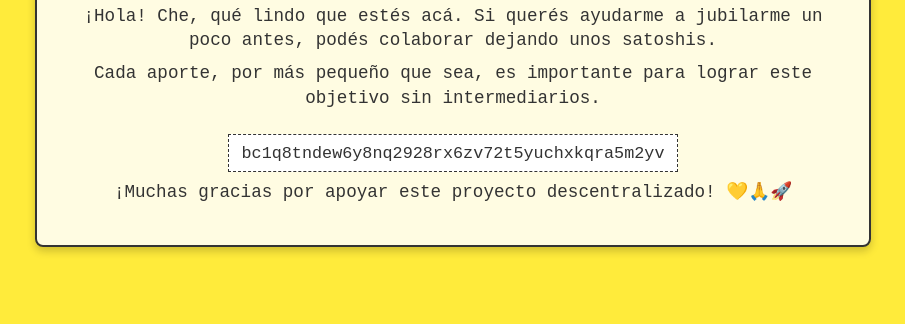
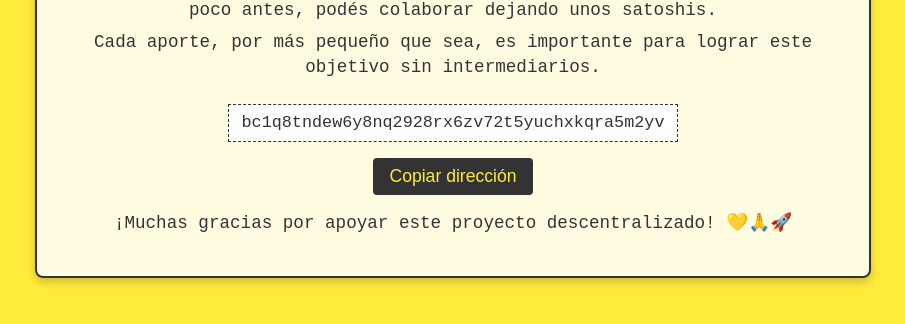
Before and after one commit to agustincf/satoshi, a plain HTML site: page index.html in a window 1280 px wide. Shown: the part 320-644 px from the top of the page, without its empty margins (187-1092 px from the left). Drawn offline with Linux system fonts and the light colour scheme.

Commit message:
Update index.html

```diff
--- a/index.html
+++ b/index.html
@@ -1,3 +1,4 @@
+
 <!DOCTYPE html>
 <html lang="es">
 <head>
@@ -46,6 +47,20 @@
       word-break: break-all;
       font-size: 0.95rem;
     }
+    .copy-btn {
+      display: block;
+      margin: 1rem auto;
+      padding: 0.5rem 1rem;
+      background: #333;
+      color: #FFEB3B;
+      border: none;
+      border-radius: 4px;
+      font-size: 1rem;
+      cursor: pointer;
+    }
+    .copy-btn:hover {
+      opacity: 0.8;
+    }
 
     /* Tablets and small desktops */
     @media (min-width: 600px) {
@@ -61,6 +76,9 @@
       }
       .address {
         font-size: 1rem;
+      }
+      .copy-btn {
+        font-size: 1.05rem;
       }
     }
 
@@ -79,6 +97,9 @@
       .address {
         font-size: 1.05rem;
       }
+      .copy-btn {
+        font-size: 1.1rem;
+      }
     }
   </style>
 </head>
@@ -87,9 +108,19 @@
     <h1>☆★ DONÁ SATOSHIS ★☆</h1>
     <p>¡Hola! Che, qué lindo que estés acá. Si querés ayudarme a jubilarme un poco antes, podés colaborar dejando unos satoshis.</p>
 <p>Cada aporte, por más pequeño que sea, es importante para lograr este objetivo sin intermediarios.</p>
-<div class="address">bc1q8tndew6y8nq2928rx6zv72t5yuchxkqra5m2yv</div>
-<p>¡Muchas gracias por apoyar este proyecto descentralizado! 💛🙏🚀</p>
-
+    <div class="address" id="btc-address">bc1q8tndew6y8nq2928rx6zv72t5yuchxkqra5m2yv</div>
+    <button class="copy-btn" id="copy-btn">Copiar dirección</button>
+    <p>¡Muchas gracias por apoyar este proyecto descentralizado! 💛🙏🚀</p>
   </div>
+  <script>
+    document.getElementById('copy-btn').addEventListener('click', function() {
+      const address = document.getElementById('btc-address').innerText.trim();
+      navigator.clipboard.writeText(address).then(function() {
+        alert('Dirección copiada: ' + address);
+      }, function(err) {
+        console.error('Error copiando al portapapeles', err);
+      });
+    });
+  </script>
 </body>
 </html>
```
